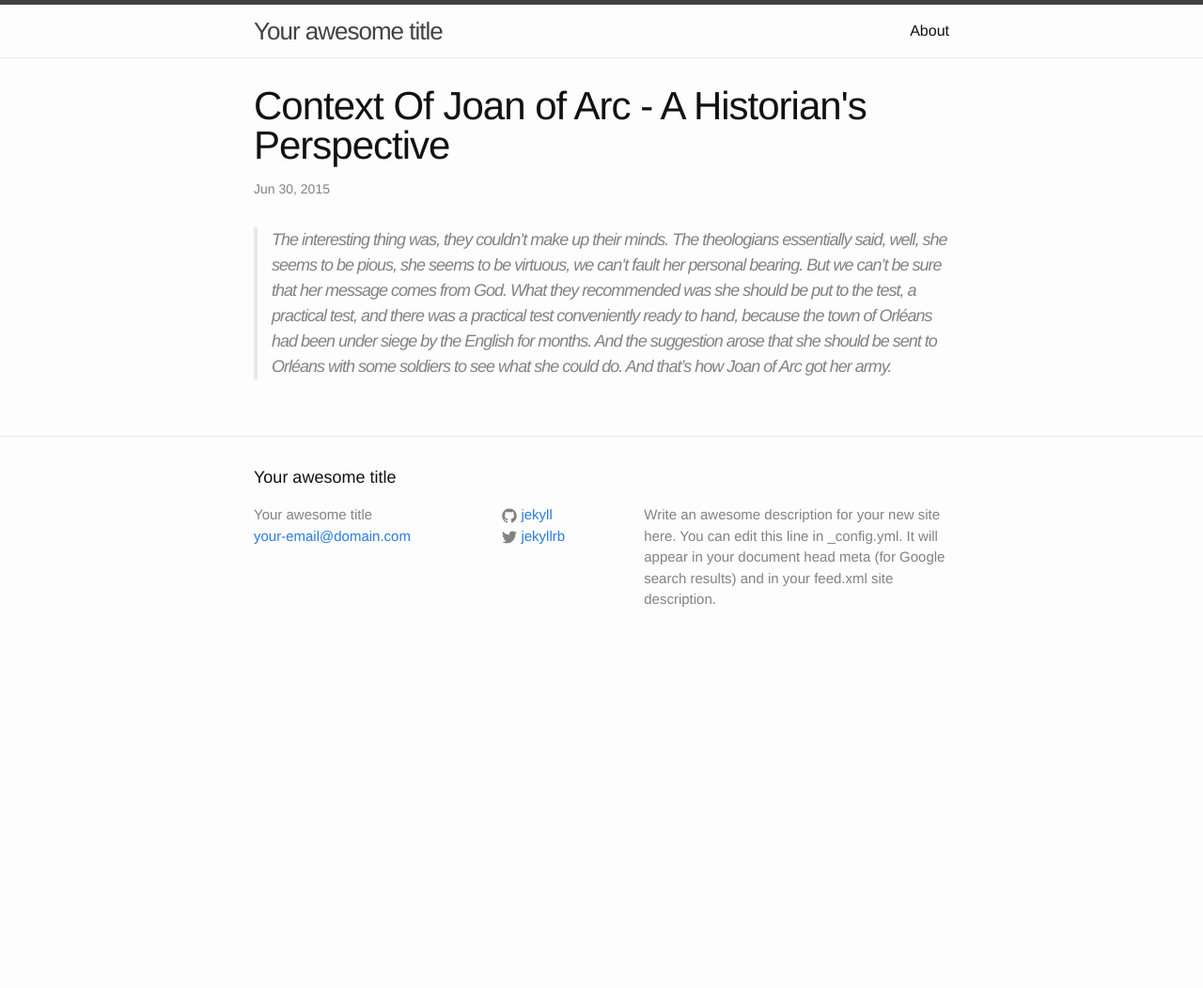
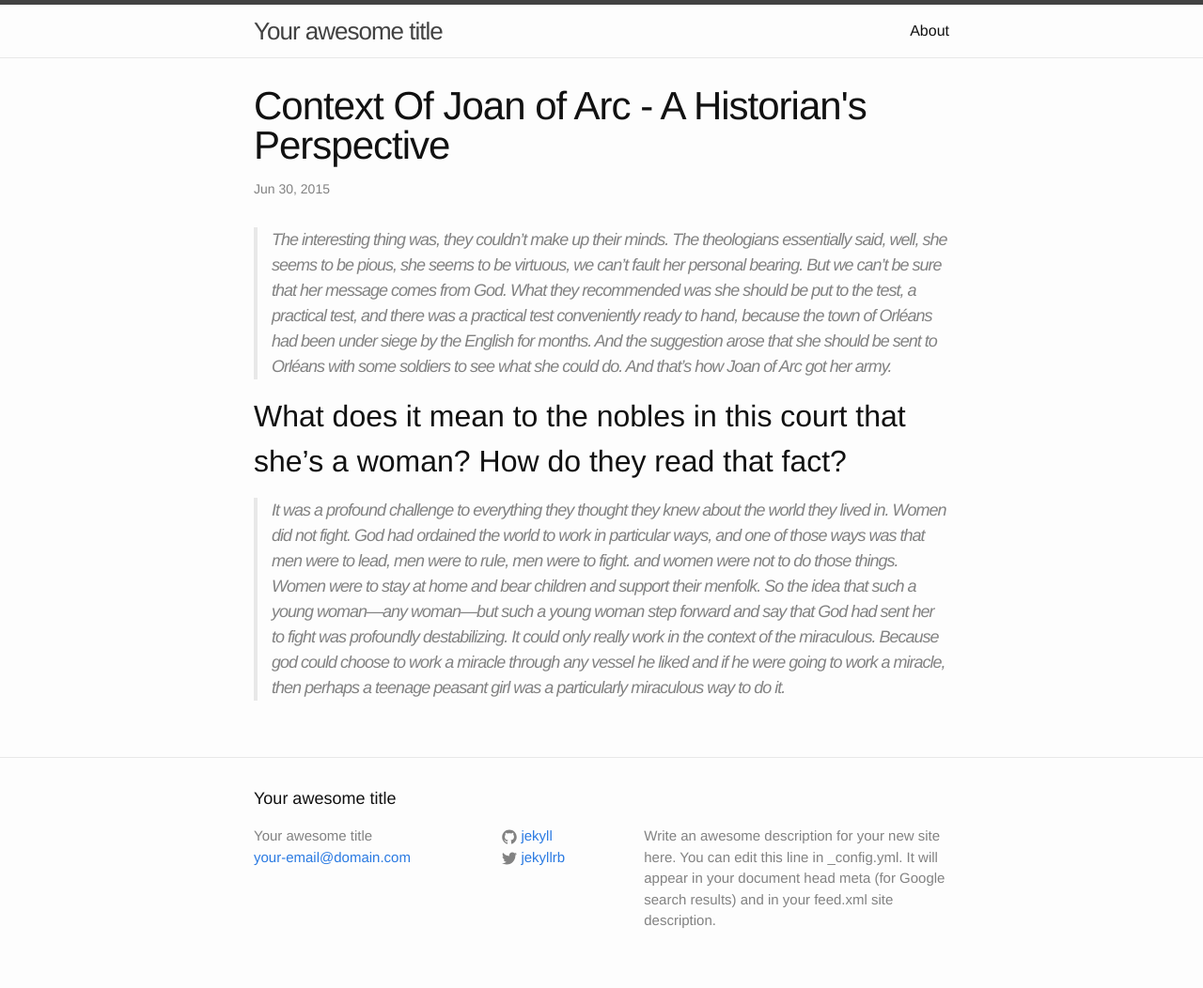
Before and after one commit to laurennicoleroth/laurennicoleroth.github.io, a Jekyll site: the page built from _posts/2015-07-01-joan-of-arc.markdown, in a window 1280 px wide. Shown: the whole page at 94% size. Built offline with Jekyll 4.4.1, drawn with Linux system fonts in a browser that asks for light colours; before the commit the page ends 900 px from its top, so only the background shows below that.

Commit message:
Add another quote

```diff
--- a/_posts/2015-07-01-joan-of-arc.markdown
+++ b/_posts/2015-07-01-joan-of-arc.markdown
@@ -7,4 +7,8 @@ categories: history women religion
 
 > The interesting thing was, they couldn’t make up their minds. The theologians essentially said, well, she seems to be pious, she seems to be virtuous, we can’t fault her personal bearing. But we can’t be sure that her message comes from God. What they recommended was she should be put to the test, a practical test, and there was a practical test conveniently ready to hand, because the town of Orléans had been under siege by the English for months. And the suggestion arose that she should be sent to Orléans with some soldiers to see what she could do. And that’s how Joan of Arc got her army.
 
+## What does it mean to the nobles in this court that she’s a woman? How do they read that fact?
+
+> It was a profound challenge to everything they thought they knew about the world they lived in. Women did not fight. God had ordained the world to work in particular ways, and one of those ways was that men were to lead, men were to rule, men were to fight. and women were not to do those things. Women were to stay at home and bear children and support their menfolk. So the idea that such a young woman—any woman—but such a young woman step forward and say that God had sent her to fight was profoundly destabilizing. It could only really work in the context of the miraculous. Because god could choose to work a miracle through any vessel he liked and if he were going to work a miracle, then perhaps a teenage peasant girl was a particularly miraculous way to do it.
+
 [jezebel article]:     http://pictorial.jezebel.com/author-helen-castor-talks-putting-joan-of-arc-back-into-1714892216
```
